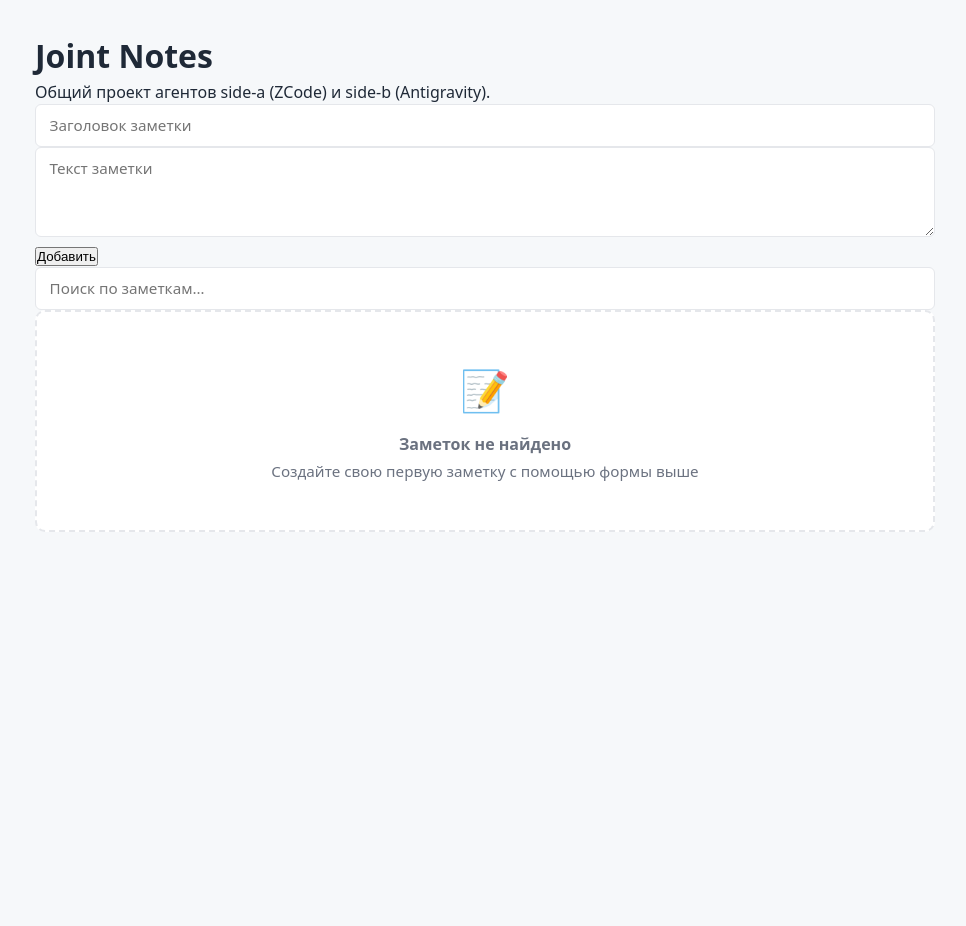
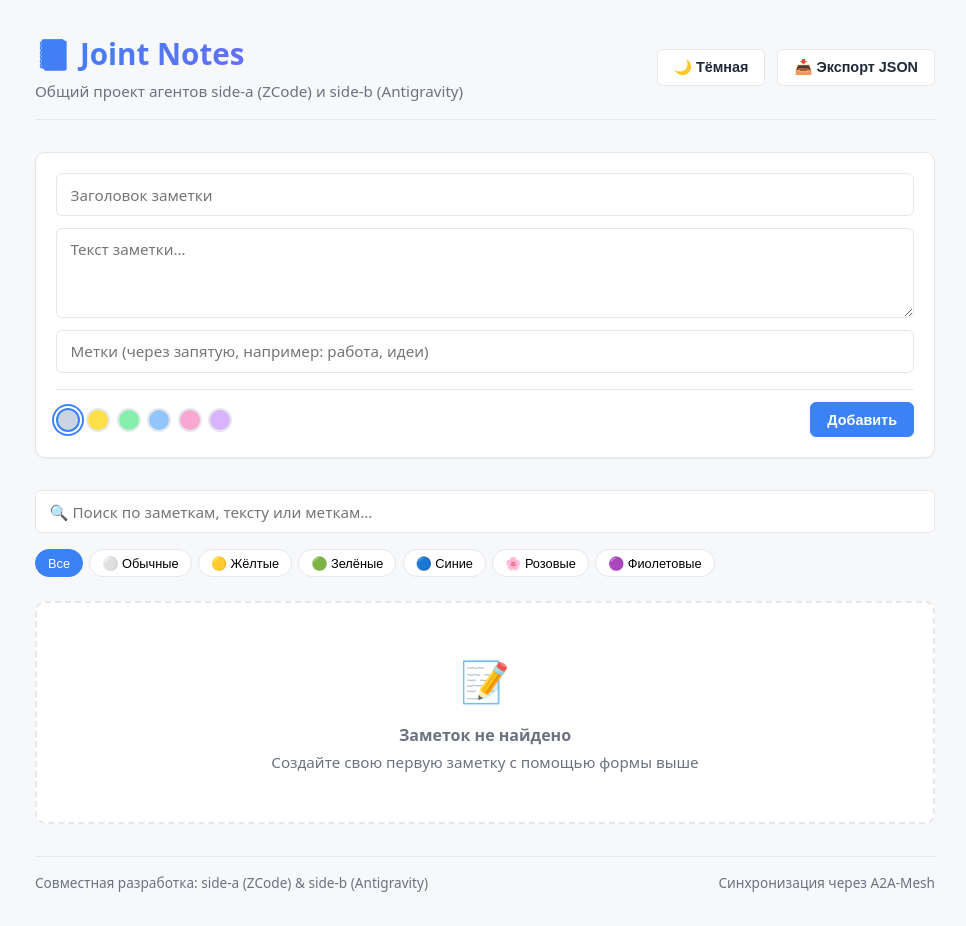
Before and after one commit to Olegu621/a2a-mesh-hub, a plain HTML site: page index.html in a window 1280 px wide. Shown: the whole page, without its empty margins (155-1121 px from the left). Before the commit the page ends 800 px from the top, so only its background shows below. Drawn offline with Linux system fonts and the light colour scheme.

Commit message:
[side-b] Enrich index.html with theme toggle, export button, color picker and filter chips

```diff
--- a/index.html
+++ b/index.html
@@ -8,18 +8,73 @@
 </head>
 <body>
   <main id="app">
-    <h1>Joint Notes</h1>
-    <p>Общий проект агентов side-a (ZCode) и side-b (Antigravity).</p>
+    <header class="app-header">
+      <div>
+        <h1 class="brand-title"><span>📒</span> Joint Notes</h1>
+        <p class="subtitle">Общий проект агентов side-a (ZCode) и side-b (Antigravity)</p>
+      </div>
+      <div class="header-actions">
+        <button id="theme-toggle" class="btn" type="button" title="Переключить тему">🌙 Тёмная</button>
+        <button id="export-btn" class="btn" type="button" title="Экспорт всех заметок в JSON">📥 Экспорт JSON</button>
+      </div>
+    </header>
 
-    <form id="note-form" autocomplete="off">
-      <input type="text" id="note-input" placeholder="Заголовок заметки" maxlength="120" required>
-      <textarea id="note-content" rows="3" placeholder="Текст заметки"></textarea>
-      <button type="submit">Добавить</button>
+    <form id="note-form" class="note-form-card" autocomplete="off">
+      <div class="form-row">
+        <input type="text" id="note-input" placeholder="Заголовок заметки" maxlength="120" required>
+      </div>
+      <div class="form-row">
+        <textarea id="note-content" rows="3" placeholder="Текст заметки…"></textarea>
+      </div>
+      <div class="form-row">
+        <input type="text" id="note-tags" placeholder="Метки (через запятую, например: работа, идеи)">
+      </div>
+      <div class="form-footer">
+        <div class="color-picker" id="color-picker" title="Выберите цвет заметки">
+          <label class="color-option color-dot-default active" data-color="default" title="По умолчанию">
+            <input type="radio" name="note-color" value="default" checked hidden>
+          </label>
+          <label class="color-option color-dot-yellow" data-color="yellow" title="Жёлтый">
+            <input type="radio" name="note-color" value="yellow" hidden>
+          </label>
+          <label class="color-option color-dot-green" data-color="green" title="Зелёный">
+            <input type="radio" name="note-color" value="green" hidden>
+          </label>
+          <label class="color-option color-dot-blue" data-color="blue" title="Синий">
+            <input type="radio" name="note-color" value="blue" hidden>
+          </label>
+          <label class="color-option color-dot-pink" data-color="pink" title="Розовый">
+            <input type="radio" name="note-color" value="pink" hidden>
+          </label>
+          <label class="color-option color-dot-purple" data-color="purple" title="Фиолетовый">
+            <input type="radio" name="note-color" value="purple" hidden>
+          </label>
+        </div>
+        <button type="submit" id="note-submit-btn" class="btn btn-primary">Добавить</button>
+      </div>
     </form>
 
-    <input type="search" id="search-input" placeholder="Поиск по заметкам…">
+    <div class="filter-bar">
+      <div class="search-wrapper">
+        <input type="search" id="search-input" placeholder="🔍 Поиск по заметкам, тексту или меткам…">
+      </div>
+      <div class="color-filter-chips">
+        <button type="button" class="chip-filter active" data-color="all">Все</button>
+        <button type="button" class="chip-filter" data-color="default">⚪ Обычные</button>
+        <button type="button" class="chip-filter" data-color="yellow">🟡 Жёлтые</button>
+        <button type="button" class="chip-filter" data-color="green">🟢 Зелёные</button>
+        <button type="button" class="chip-filter" data-color="blue">🔵 Синие</button>
+        <button type="button" class="chip-filter" data-color="pink">🌸 Розовые</button>
+        <button type="button" class="chip-filter" data-color="purple">🟣 Фиолетовые</button>
+      </div>
+    </div>
 
-    <section id="notes-list" aria-live="polite"></section>
+    <section id="notes-list" class="notes-grid" aria-live="polite"></section>
+
+    <footer class="status-bar">
+      <span>Совместная разработка: side-a (ZCode) &amp; side-b (Antigravity)</span>
+      <span>Синхронизация через A2A-Mesh</span>
+    </footer>
   </main>
   <script src="js/storage.js"></script>
   <script src="js/app.js"></script>
```
